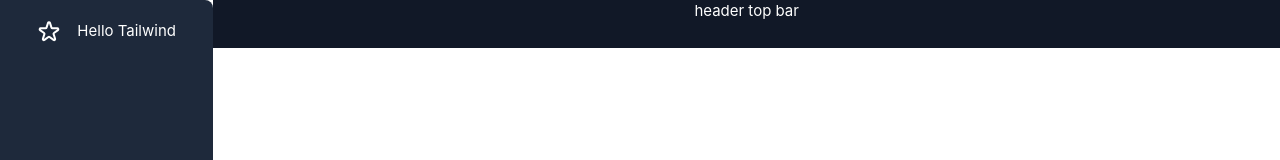
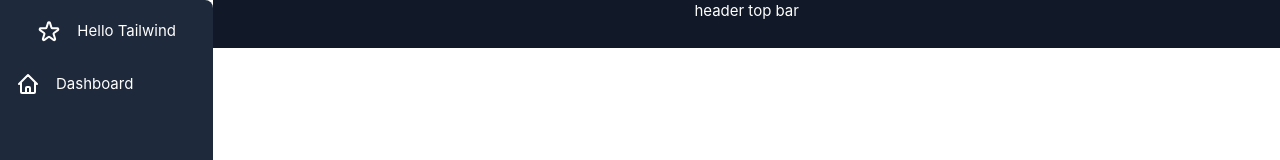
Before and after one commit to safiul0073/dev-task-vue, a Vue app: page / in a window 1280 px wide. Shown: the top 160 px of the page. Built offline with nearby package versions, Linux system fonts and the light colour scheme.

Commit message:
total stock show group title

```diff
--- a/src/components/LeftMenu.vue
+++ b/src/components/LeftMenu.vue
@@ -7,6 +7,19 @@
 
         <h1>Hello Tailwind</h1>
     </div>
+
+    <nav>
+      <a href="#">
+        <div class="flex items-center justify-between py-2 px-4">
+          <div class="flex items-center">
+            <svg xmlns="http://www.w3.org/2000/svg" class="h-6 w-6 mr-4" fill="none" viewBox="0 0 24 24" stroke="currentColor" stroke-width="2">
+              <path stroke-linecap="round" stroke-linejoin="round" d="M3 12l2-2m0 0l7-7 7 7M5 10v10a1 1 0 001 1h3m10-11l2 2m-2-2v10a1 1 0 01-1 1h-3m-6 0a1 1 0 001-1v-4a1 1 0 011-1h2a1 1 0 011 1v4a1 1 0 001 1m-6 0h6" />
+            </svg>
+            <span>Dashboard</span>
+          </div>
+        </div>
+      </a>
+    </nav>
   </div>
 </template>
 
```
